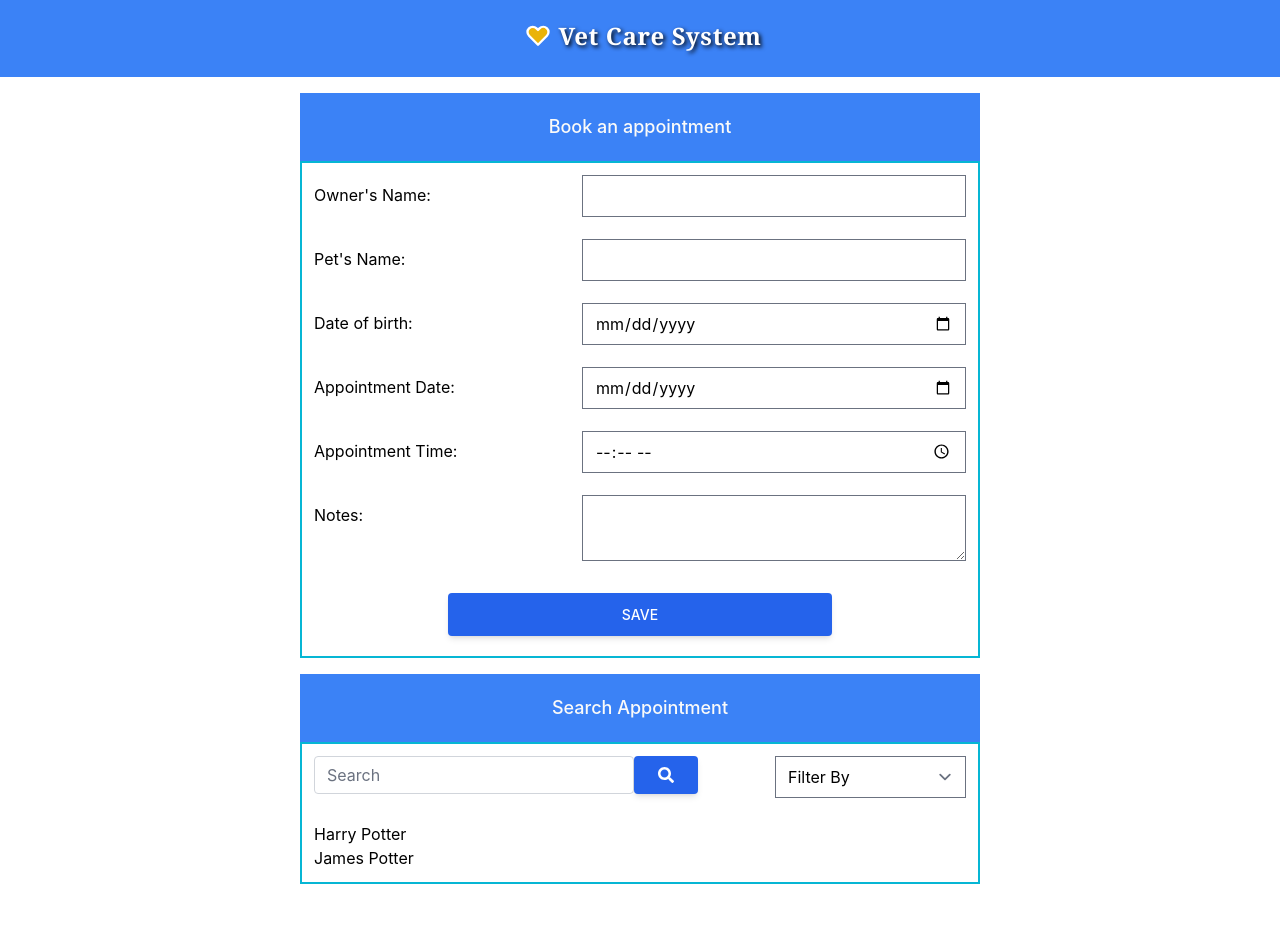
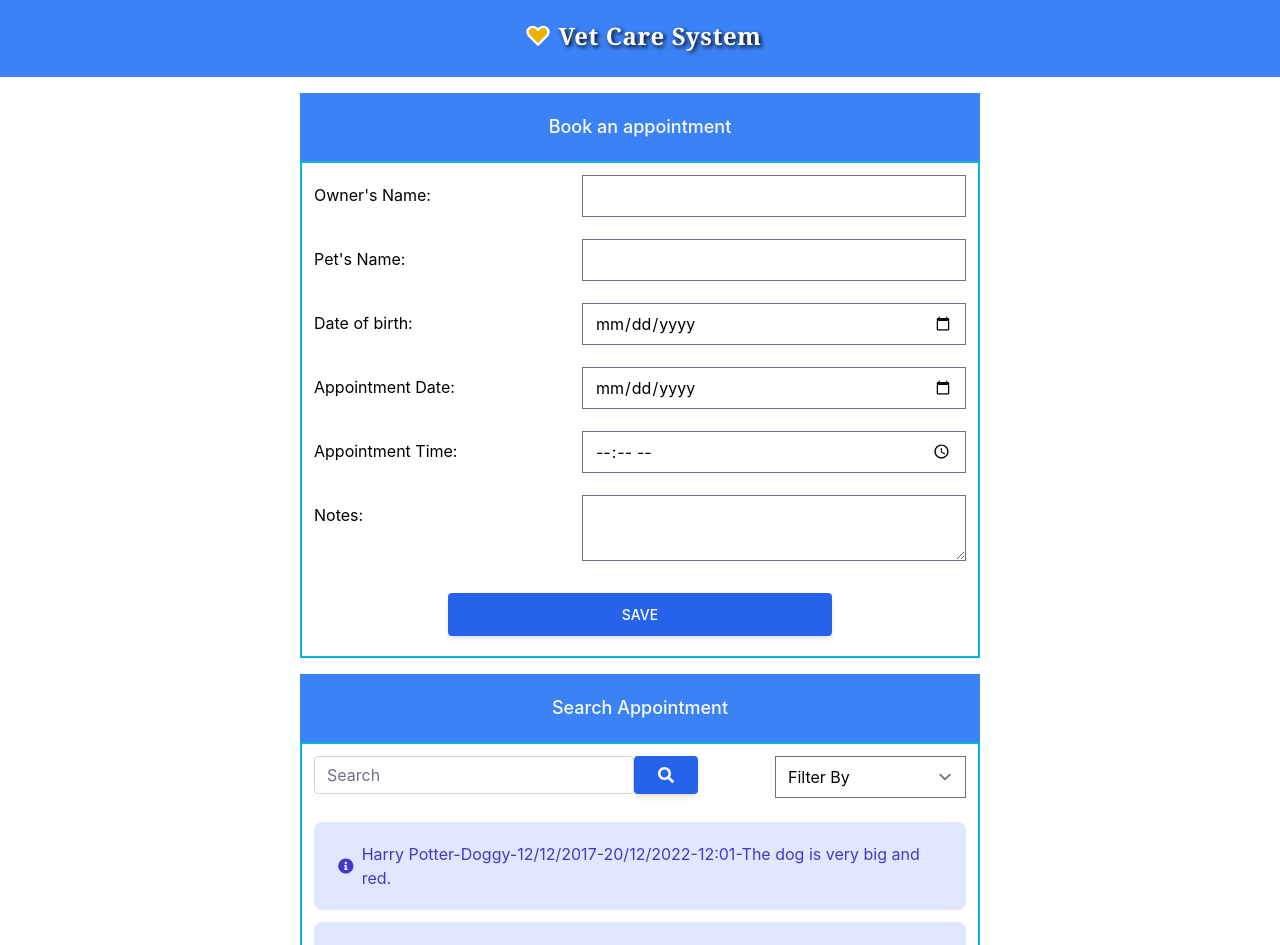
Before and after one commit to BillalAsif/vetbooking, a React (Create React App) app: page / in a window 1280 px wide. Shown: the top 945 px of the page. Before the commit the page ends 924 px from the top, so only its background shows below. Built offline with nearby package versions, Linux system fonts and the light colour scheme.

Commit message:
json update

```diff
--- a/src/Search.js
+++ b/src/Search.js
@@ -33,13 +33,14 @@ const Search = () => {
                         <option value="3">Appointment Date</option>
                     </select>
 
-                    <ul className="block">
-                        {appointmentList.map(appointment => (
-                            <li>{appointment.ownersName}</li>
-                        ))
-                        }
-                    </ul>
-
+                    {appointmentList.map(appointment => (
+                        <div class="bg-indigo-100 rounded-lg py-5 px-6 mb-3 text-base text-indigo-700 inline-flex items-center w-full" role="alert">
+                            <svg aria-hidden="true" focusable="false" data-prefix="fas" data-icon="info-circle" class="w-4 h-4 mr-2 fill-current" role="img" xmlns="http://www.w3.org/2000/svg" viewBox="0 0 512 512">
+                                <path fill="currentColor" d="M256 8C119.043 8 8 119.083 8 256c0 136.997 111.043 248 248 248s248-111.003 248-248C504 119.083 392.957 8 256 8zm0 110c23.196 0 42 18.804 42 42s-18.804 42-42 42-42-18.804-42-42 18.804-42 42-42zm56 254c0 6.627-5.373 12-12 12h-88c-6.627 0-12-5.373-12-12v-24c0-6.627 5.373-12 12-12h12v-64h-12c-6.627 0-12-5.373-12-12v-24c0-6.627 5.373-12 12-12h64c6.627 0 12 5.373 12 12v100h12c6.627 0 12 5.373 12 12v24z"></path>
+                            </svg>
+                            {appointment.ownersName}-{appointment.petsName}-{appointment.dob}-{appointment.appointmentDate}-{appointment.appointmentTime}-{appointment.notes}
+                        </div>
+                    ))}
                 </div>
 
             </div>
```
